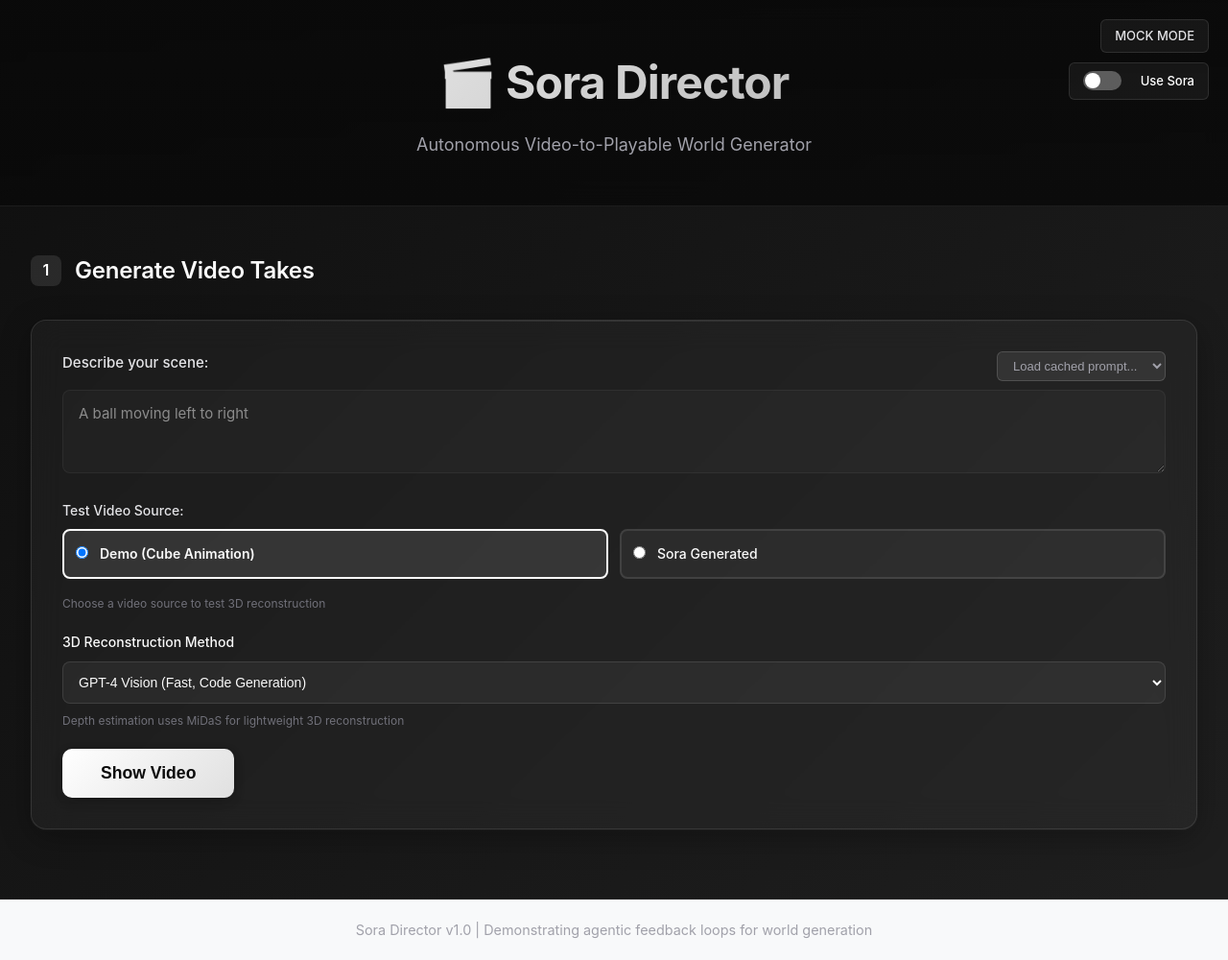
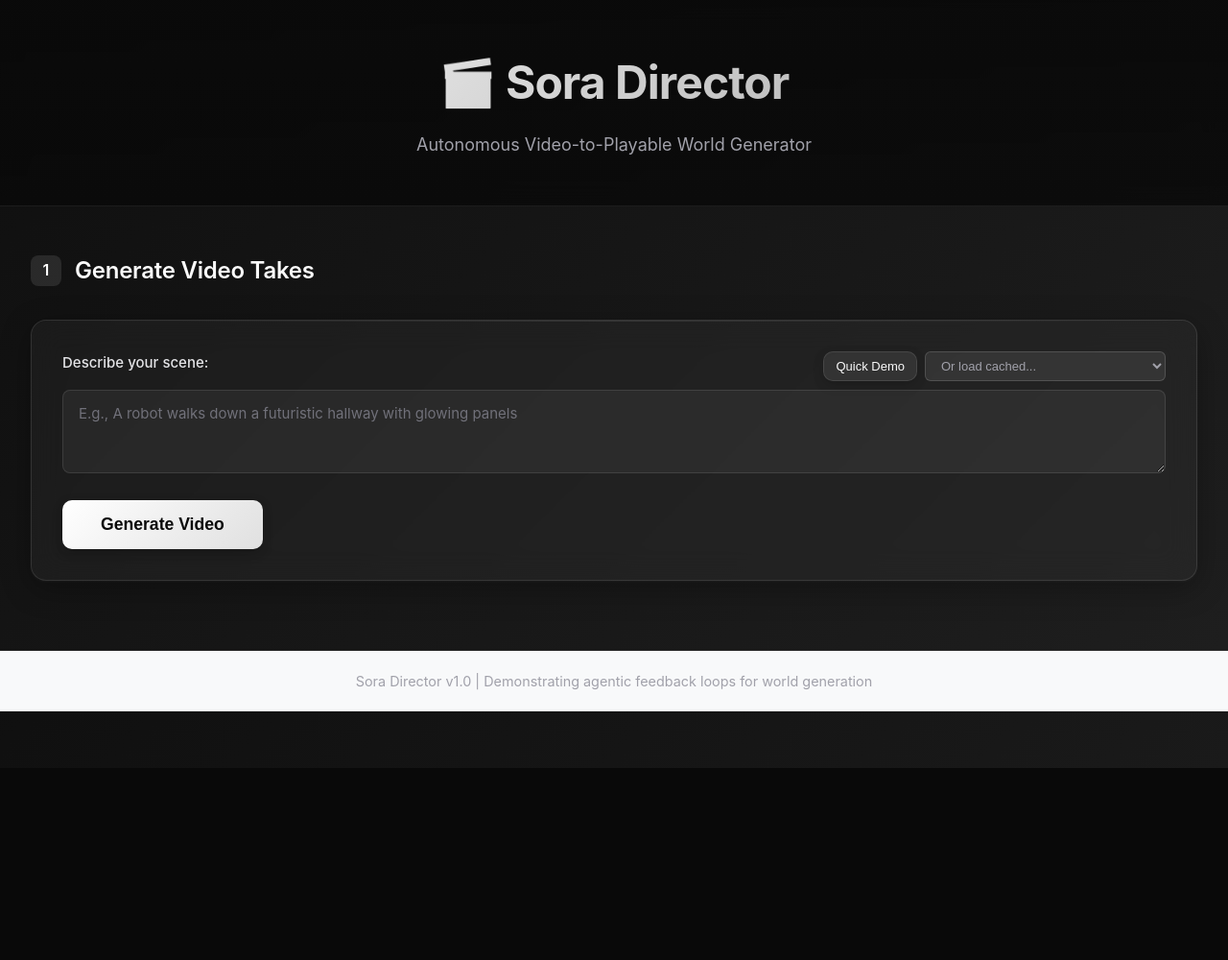
Before and after one commit to vedantgaur/sora-demo, a Flask app: page / in a window 1280 px wide. Shown: the whole page at 96% size. After the commit the page ends 800 px from the top, so only its background shows below. Run offline with Flask 3, Linux system fonts and the light colour scheme; data that the repository does not hold is empty.

Commit message:
one page

```diff
--- a/src/main.py
+++ b/src/main.py
@@ -684,6 +684,7 @@
 3. Separate STATIC objects (environment) from ANIMATED objects (moving entities)
 4. Support ANY object: vehicles (composite geometries), catapults (Box+Cylinder), creatures (articulated groups), buildings, etc.
 5. Match real-world scale: humans ~1.8 units, trees 3-8 units, vehicles 2-4 units
+6. **REALISTIC PHYSICS**: Apply gravity to projectiles (balls, thrown objects), use arcing parabolic trajectories NOT straight lines, include natural motion (walking bob, vehicle suspension)
 
 Your response must be ONLY valid JSON in this exact format:
 {
@@ -747,10 +748,22 @@
   body.position.y = 0.75;
   person.add(body);
 
-  // ANIMATE: smooth walking motion
+  // ANIMATE: smooth walking motion with slight vertical bob
   person.position.x = -10 + (time * 1.5) % 20;  // Walk across scene
+  person.position.y = 0.05 * Math.sin(time * 5);  // Natural walking bob
   person.position.z = 0;
   animatedObjects.push(person);
+
+  // EXAMPLE: Ball with realistic parabolic arc (if applicable)
+  // const ball = new THREE.Mesh(
+  //   new THREE.SphereGeometry(0.3),
+  //   new THREE.MeshStandardMaterial({ color: 0xff0000 })
+  // );
+  // const t = (time * 2) % 3;  // 3 second cycle
+  // ball.position.x = -5 + t * 3.33;  // Horizontal motion (left to right)
+  // ball.position.y = 1.5 + (t * 2) - (4.9 * t * t);  // Parabolic arc with gravity (y = v*t - 0.5*g*t^2)
+  // ball.position.z = 0;
+  // animatedObjects.push(ball);
 
   return animatedObjects;
 }
--- a/static/script.js
+++ b/static/script.js
@@ -10,7 +10,8 @@
 let currentAssetPath = null;
 let currentFrameCount = 3;
 let viewer3D = null;
-let useRealAPI = false;
+// Always use Sora API for new generations (no mock mode toggle)
+let useRealAPI = true;
 
 // Initialize on page load
 document.addEventListener('DOMContentLoaded', () => {
@@ -25,27 +26,11 @@
  * Set up all event listeners
  */
 function setupEventListeners() {
-    // Mode toggle
-    document.getElementById('modeToggle').addEventListener('change', handleModeToggle);
-
     // Generate button
     document.getElementById('generateBtn').addEventListener('click', handleGenerate);
 
-    // Initialize mock mode UI
-    const promptInput = document.getElementById('promptInput');
-    const generateBtn = document.getElementById('generateBtn');
-    const btnText = generateBtn.querySelector('.btn-text');
-    const videoSourceSelector = document.getElementById('videoSourceSelector');
-
-    if (!useRealAPI) {
-        promptInput.disabled = true;
-        promptInput.style.opacity = '0.5';
-        promptInput.value = 'A ball moving left to right';
-        btnText.textContent = 'Show Video';
-        videoSourceSelector.style.display = 'block';  // Show video selector in mock mode
-    } else {
-        videoSourceSelector.style.display = 'none';  // Hide video selector in real mode
-    }
+    // Demo button
+    document.getElementById('demoBtn').addEventListener('click', handleDemo);
 
     // Run agent button
     document.getElementById('runAgentBtn').addEventListener('click', handleRunAgent);
@@ -58,20 +43,6 @@
         document.getElementById('regenerateBtn').addEventListener('click', handleRegenerate);
     }
 
-    // Video source selector (update prompt when changing)
-    document.querySelectorAll('input[name="videoSource"]').forEach(radio => {
-        radio.addEventListener('change', (e) => {
-            if (!useRealAPI) {
-                const promptInput = document.getElementById('promptInput');
-                if (e.target.value === 'sora') {
-                    promptInput.value = 'A man walking through trees';
-                } else {
-                    promptInput.value = 'A ball moving left to right';
-                }
-            }
-        });
-    });
-
     // Enter key in prompt input
     document.getElementById('promptInput').addEventListener('keydown', (e) => {
         if (e.key === 'Enter' && (e.ctrlKey || e.metaKey)) {
@@ -82,25 +53,45 @@
     // Cached prompts dropdown
     const cachedPromptsDropdown = document.getElementById('cachedPromptsDropdown');
     if (cachedPromptsDropdown) {
-        // Load cached prompts
+        // Load cached prompts (includes demo videos)
         loadCachedPrompts();
 
         // Handle selection
-        cachedPromptsDropdown.addEventListener('change', (e) => {
+        cachedPromptsDropdown.addEventListener('change', async (e) => {
             if (e.target.value) {
-                const promptInput = document.getElementById('promptInput');
-                promptInput.value = e.target.value;
+                const selectedOption = cachedPromptsDropdown.options[cachedPromptsDropdown.selectedIndex];
+                const videoPath = selectedOption.dataset.path;
+                const promptHash = selectedOption.dataset.hash;
+
+                if (videoPath && promptHash) {
+                    // This is a cached/demo video - load it directly
+                    currentPromptHash = promptHash;
+                    currentPrompt = e.target.value;
+                    selectedVideoPath = videoPath;
+
+                    displayResults([{
+                        take_id: 1,
+                        video_url: videoPath,
+                        video_path: videoPath,
+                        scores: {
+                            overall: 0.95
+                        },
+                        rank: 1
+                    }]);
+                } else {
+                    // Just a prompt - fill input
+                    document.getElementById('promptInput').value = e.target.value;
+                }
+
                 // Reset dropdown
                 cachedPromptsDropdown.value = '';
-                // Show success message
-                showError('Cached prompt loaded!', 'warning');
             }
         });
     }
 }
 
 /**
- * Load cached prompts from backend
+ * Load cached prompts from backend (includes demo videos and cached generations)
  */
 async function loadCachedPrompts() {
     try {
@@ -111,22 +102,65 @@
         if (!dropdown) return;
 
         // Clear existing options except the first one
-        dropdown.innerHTML = '<option value="">Load cached prompt...</option>';
+        dropdown.innerHTML = '<option value="">Or load cached...</option>';
 
+        // Add demo videos as separate section
+        const demos = [
+            {
+                prompt: 'Demo: Cube Animation',
+                path: '/data/samples/demo.mp4',
+                hash: 'demo_cube',
+                isDemo: true
+            },
+            {
+                prompt: 'Demo: Man Walking Through Trees',
+                path: '/data/generations/796b6b5a7803e5aa/take_1.mp4',
+                hash: '796b6b5a7803e5aa',
+                isDemo: true
+            },
+            {
+                prompt: 'Demo: Catapult Launching',
+                path: '/data/generations/fec980cf43d9b057/take_1.mp4',
+                hash: 'fec980cf43d9b057',
+                isDemo: true
+            }
+        ];
+
+        // Add demo section
+        demos.forEach(demo => {
+            const option = document.createElement('option');
+            option.value = demo.prompt;
+            option.dataset.path = demo.path;
+            option.dataset.hash = demo.hash;
+            option.textContent = demo.prompt;
+            option.style.color = '#22c55e'; // Green for demos
+            dropdown.appendChild(option);
+        });
+
+        // Add separator if there are cached prompts
         if (data.prompts && data.prompts.length > 0) {
+            const separator = document.createElement('option');
+            separator.disabled = true;
+            separator.textContent = '──────────';
+            dropdown.appendChild(separator);
+
+            // Add cached prompts
             data.prompts.forEach(item => {
                 const option = document.createElement('option');
                 option.value = item.prompt;
+                option.dataset.hash = item.hash;
                 // Truncate long prompts for dropdown display
-                const displayText = item.prompt.length > 50
-                    ? item.prompt.substring(0, 47) + '...'
+                const displayText = item.prompt.length > 45
+                    ? item.prompt.substring(0, 42) + '...'
                     : item.prompt;
                 option.textContent = `${displayText} (${item.mode})`;
                 option.title = item.prompt; // Full text on hover
                 dropdown.appendChild(option);
             });
 
-            console.log(`Loaded ${data.count} cached prompts`);
+            console.log(`Loaded ${demos.length} demos + ${data.count} cached prompts`);
+        } else {
+            console.log(`Loaded ${demos.length} demo videos`);
         }
     } catch (error) {
         console.error('Failed to load cached prompts:', error);
@@ -134,45 +168,29 @@
 }
 
 /**
- * Handle mode toggle between mock and real API
+ * Handle quick demo button
  */
-function handleModeToggle(event) {
-    useRealAPI = event.target.checked;
-    const modeLabel = document.getElementById('modeLabel');
-    const promptInput = document.getElementById('promptInput');
-    const generateBtn = document.getElementById('generateBtn');
-    const btnText = generateBtn.querySelector('.btn-text');
-    const videoSourceSelector = document.getElementById('videoSourceSelector');
+async function handleDemo() {
+    // Load the first demo (cube animation)
+    const demoPath = '/data/samples/demo.mp4';
+    const demoPrompt = 'Demo: Cube Animation';
+    const demoHash = 'demo_cube';
 
-    if (useRealAPI) {
-        modeLabel.textContent = 'REAL API MODE';
-        modeLabel.style.background = 'rgba(76, 175, 80, 0.3)';
-        promptInput.disabled = false;
-        promptInput.style.opacity = '1';
-        btnText.textContent = 'Generate Video';
-        videoSourceSelector.style.display = 'none';  // Hide video selector
+    currentPromptHash = demoHash;
+    currentPrompt = demoPrompt;
+    selectedVideoPath = demoPath;
 
-        // Warning for real API
-        if (confirm('Warning: Real Sora API mode will make actual API calls.\n\nAre you sure you want to enable this?')) {
-            console.log('Real API mode enabled');
-        } else {
-            event.target.checked = false;
-            useRealAPI = false;
-            modeLabel.textContent = 'MOCK MODE';
-            modeLabel.style.background = '';
-            promptInput.disabled = true;
-            promptInput.style.opacity = '0.5';
-            btnText.textContent = 'Show Video';
-            videoSourceSelector.style.display = 'block';  // Show video selector
-        }
-    } else {
-        modeLabel.textContent = 'MOCK MODE';
-        modeLabel.style.background = '';
-        promptInput.disabled = true;
-        promptInput.style.opacity = '0.5';
-        btnText.textContent = 'Show Video';
-        videoSourceSelector.style.display = 'block';  // Show video selector
-    }
+    displayResults([{
+        take_id: 1,
+        video_url: demoPath,
+        video_path: demoPath,
+        scores: {
+            overall: 0.95
+        },
+        rank: 1
+    }]);
+
+    showError('Demo video loaded - ready for 3D reconstruction!', 'warning');
 }
 
 /**
@@ -286,59 +304,6 @@
 
     const prompt = promptInput.value.trim();
 
-    // Mock mode: Just show selected video directly
-    if (!useRealAPI) {
-        setButtonLoading(generateBtn, true);
-        hideSection('viewerSection');
-        hideSection('agentResultsSection');
-
-        try {
-            // Get selected video source
-            const videoSource = document.querySelector('input[name="videoSource"]:checked')?.value || 'demo';
-
-            let videoPath, videoPrompt;
-
-            if (videoSource === 'sora') {
-                // Use the most recent Sora-generated video
-                videoPath = '/data/generations/796b6b5a7803e5aa/take_1.mp4';
-                videoPrompt = 'A man walking through trees';
-                currentPromptHash = '796b6b5a7803e5aa';
-            } else {
-                // Use demo video
-                videoPath = '/data/samples/demo.mp4';
-                videoPrompt = 'A ball moving left to right';
-                currentPromptHash = 'sample';
-            }
-
-            currentPrompt = videoPrompt;
-
-            // Add timestamp to bust browser cache
-            const timestamp = Date.now();
-            displayResults([{
-                take_id: currentPromptHash,
-                video_path: videoPath,
-                video_url: `${videoPath}?t=${timestamp}`,
-                rank: 1,
-                scores: {
-                    overall: 0.95,
-                    identity_persistence: 0.95,
-                    motion_smoothness: 0.92,
-                    path_realism: 0.94,
-                    physics_plausibility: 0.93,
-                    visual_quality: 0.96,
-                    temporal_coherence: 0.91
-                }
-            }]);
-        } catch (error) {
-            console.error('Sample video error:', error);
-            showError('Failed to load sample video.');
-        } finally {
-            setButtonLoading(generateBtn, false);
-        }
-        return;
-    }
-
-    // Real API mode
     if (!prompt) {
         showError('Please enter a prompt');
         return;
@@ -357,12 +322,10 @@
     const promptHash = await generatePromptHash(prompt);
 
     try {
-        // Start progress polling in parallel with generation (only for real API)
-        if (useRealAPI) {
-            pollProgress(promptHash).catch(err => {
-                console.warn('Progress polling ended:', err.message);
-            });
-        }
+        // Start progress polling in parallel with generation
+        pollProgress(promptHash).catch(err => {
+            console.warn('Progress polling ended:', err.message);
+        });
 
         const response = await fetch('/api/generate', {
             method: 'POST',
@@ -372,7 +335,7 @@
             body: JSON.stringify({
                 prompt,
                 num_takes: 1,  // Always generate 1 video
-                use_real_api: useRealAPI
+                use_real_api: true  // Always use real Sora API
             })
         });
 
--- a/templates/index.html
+++ b/templates/index.html
@@ -14,14 +14,6 @@
         <header class="header">
             <h1>🎬 Sora Director</h1>
             <p class="subtitle">Autonomous Video-to-Playable World Generator</p>
-            <div class="mode-badge" id="modeBadge">
-                <span class="badge" id="modeLabel">{{ config.mode }} MODE</span>
-                <label class="mode-toggle">
-                    <input type="checkbox" id="modeToggle">
-                    <span class="toggle-slider"></span>
-                    <span class="toggle-text">Use Sora</span>
-                </label>
-            </div>
         </header>
 
         <!-- Step 1: Generate -->
@@ -35,9 +27,14 @@
                 <div class="form-group">
                     <div style="display: flex; justify-content: space-between; align-items: center; margin-bottom: 8px;">
                         <label for="promptInput">Describe your scene:</label>
-                        <select id="cachedPromptsDropdown" style="padding: 6px 12px; background: rgba(255,255,255,0.08); border: 1px solid rgba(255,255,255,0.15); border-radius: 6px; color: #a1a1aa; font-size: 13px; cursor: pointer;">
-                            <option value="">Load cached prompt...</option>
-                        </select>
+                        <div style="display: flex; gap: 8px;">
+                            <button id="demoBtn" class="btn btn-secondary" style="padding: 6px 12px; font-size: 13px;">
+                                <span class="btn-text">Quick Demo</span>
+                            </button>
+                            <select id="cachedPromptsDropdown" style="padding: 6px 12px; background: rgba(255,255,255,0.08); border: 1px solid rgba(255,255,255,0.15); border-radius: 6px; color: #a1a1aa; font-size: 13px; cursor: pointer;">
+                                <option value="">Or load cached...</option>
+                            </select>
+                        </div>
                     </div>
                     <textarea
                         id="promptInput"
@@ -48,35 +45,9 @@
                     <div class="prompt-hints" id="promptHints"></div>
                 </div>
 
-                <!-- Mock Mode Video Selector -->
-                <div id="videoSourceSelector" class="form-group" style="display: none;">
-                    <label style="color: #e4e4e7; font-size: 14px; margin-bottom: 8px; display: block;">Test Video Source:</label>
-                    <div style="display: flex; gap: 12px;">
-                        <label class="video-source-option" style="flex: 1; padding: 12px; background: rgba(255,255,255,0.05); border: 2px solid rgba(255,255,255,0.1); border-radius: 8px; cursor: pointer; transition: all 0.2s;">
-                            <input type="radio" name="videoSource" value="demo" checked style="margin-right: 8px;">
-                            <span style="color: #fafafa; font-size: 14px;">Demo (Cube Animation)</span>
-                        </label>
-                        <label class="video-source-option" style="flex: 1; padding: 12px; background: rgba(255,255,255,0.05); border: 2px solid rgba(255,255,255,0.1); border-radius: 8px; cursor: pointer; transition: all 0.2s;">
-                            <input type="radio" name="videoSource" value="sora" style="margin-right: 8px;">
-                            <span style="color: #fafafa; font-size: 14px;">Sora Generated</span>
-                        </label>
-                    </div>
-                    <p style="color: #71717a; font-size: 12px; margin-top: 8px;">Choose a video source to test 3D reconstruction</p>
-                </div>
-
-                <!-- Reconstruction Method Selector -->
-                <div class="form-group">
-                    <label for="reconstructionMethod" style="color: #fafafa; font-size: 14px; font-weight: 500; margin-bottom: 8px; display: block;">3D Reconstruction Method</label>
-                    <select id="reconstructionMethod" style="width: 100%; padding: 12px; background: rgba(255,255,255,0.05); border: 1px solid rgba(255,255,255,0.1); border-radius: 8px; color: #fafafa; font-size: 14px;">
-                        <option value="gpt">GPT-4 Vision (Fast, Code Generation)</option>
-                        <option value="depth">Depth Estimation (POC, Point Cloud)</option>
-                    </select>
-                    <p style="color: #71717a; font-size: 12px; margin-top: 8px;">Depth estimation uses MiDaS for lightweight 3D reconstruction</p>
-                </div>
-
                 <button id="generateBtn" class="btn btn-primary btn-large">
-                    <span class="btn-text">Show Video</span>
-                    <span class="btn-loader" style="display: none;">Loading...</span>
+                    <span class="btn-text">Generate Video</span>
+                    <span class="btn-loader" style="display: none;">Generating...</span>
                 </button>
             </div>
 
@@ -138,7 +109,17 @@
                     </div>
                 </div>
 
-                <div style="display: flex; gap: 12px;">
+                <!-- Reconstruction Method Selector -->
+                <div class="form-group" style="margin-top: 16px;">
+                    <label for="reconstructionMethod" style="color: #fafafa; font-size: 14px; font-weight: 500; margin-bottom: 8px; display: block;">3D Reconstruction Method</label>
+                    <select id="reconstructionMethod" style="width: 100%; padding: 12px; background: rgba(255,255,255,0.05); border: 1px solid rgba(255,255,255,0.1); border-radius: 8px; color: #fafafa; font-size: 14px;">
+                        <option value="gpt">GPT-4 Vision (Fast, Code Generation)</option>
+                        <option value="depth">Depth Estimation (POC, Point Cloud)</option>
+                    </select>
+                    <p style="color: #71717a; font-size: 12px; margin-top: 8px;">Select method before regenerating</p>
+                </div>
+
+                <div style="display: flex; gap: 12px; margin-top: 16px;">
                     <button id="regenerate3DBtn" class="btn btn-secondary" style="flex: 1;">
                         <span class="btn-text">Regenerate 3D Scene</span>
                         <span class="btn-loader" style="display: none;">Generating...</span>
```
